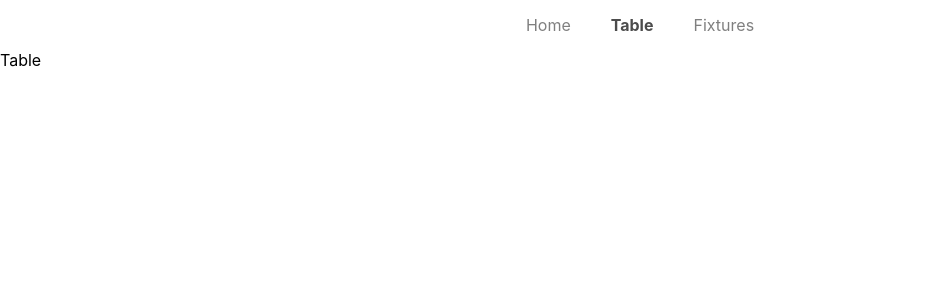
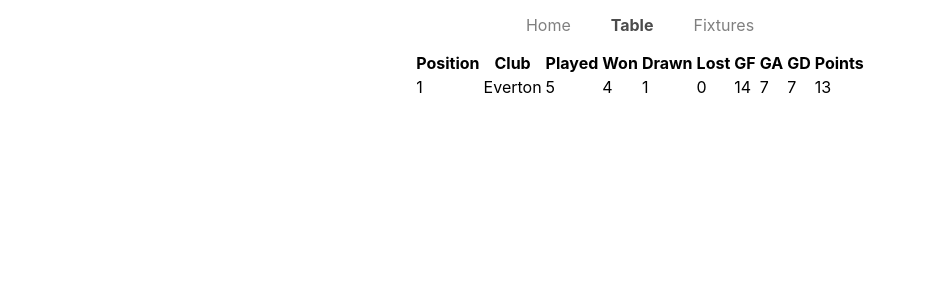
Before and after one commit to pramoch/football, a React (Create React App) app: page /table in a window 1280 px wide. Shown: the top 300 px of the page, without its empty margins (0-926 px from the left). Built offline with nearby package versions, Linux system fonts and the light colour scheme.

Commit message:
Table component

```diff
--- a/src/App.module.css
+++ b/src/App.module.css
@@ -1,3 +1,6 @@
 .app {
   height: 100%;
+  display: flex;
+  flex-direction: column;
+  align-items: center;
 }
--- a/src/components/Table/Table.js
+++ b/src/components/Table/Table.js
@@ -1,8 +1,40 @@
 import React from 'react';
+import styles from './Table.module.css';
 
 const Table = () => {
   return (
-    <div>Table</div>
+    <div className={styles.wrapper}>
+      <table>
+        <thead>
+          <tr>
+            <th>Position</th>
+            <th>Club</th>
+            <th>Played</th>
+            <th>Won</th>
+            <th>Drawn</th>
+            <th>Lost</th>
+            <th>GF</th>
+            <th>GA</th>
+            <th>GD</th>
+            <th>Points</th>
+          </tr>
+        </thead>
+        <tbody>
+          <tr>
+            <td>1</td>
+            <td>Everton</td>
+            <td>5</td>
+            <td>4</td>
+            <td>1</td>
+            <td>0</td>
+            <td>14</td>
+            <td>7</td>
+            <td>7</td>
+            <td>13</td>
+          </tr>
+        </tbody>
+      </table>
+    </div>
   )
 }
 
--- /dev/null
+++ b/src/components/Table/Table.module.css
@@ -0,0 +1,7 @@
+.wrapper {
+  max-width: 1024px;
+}
+
+table {
+  width: 100%;
+}
```
Also changed, not shown: src/App.js (+0 -12 lines).
